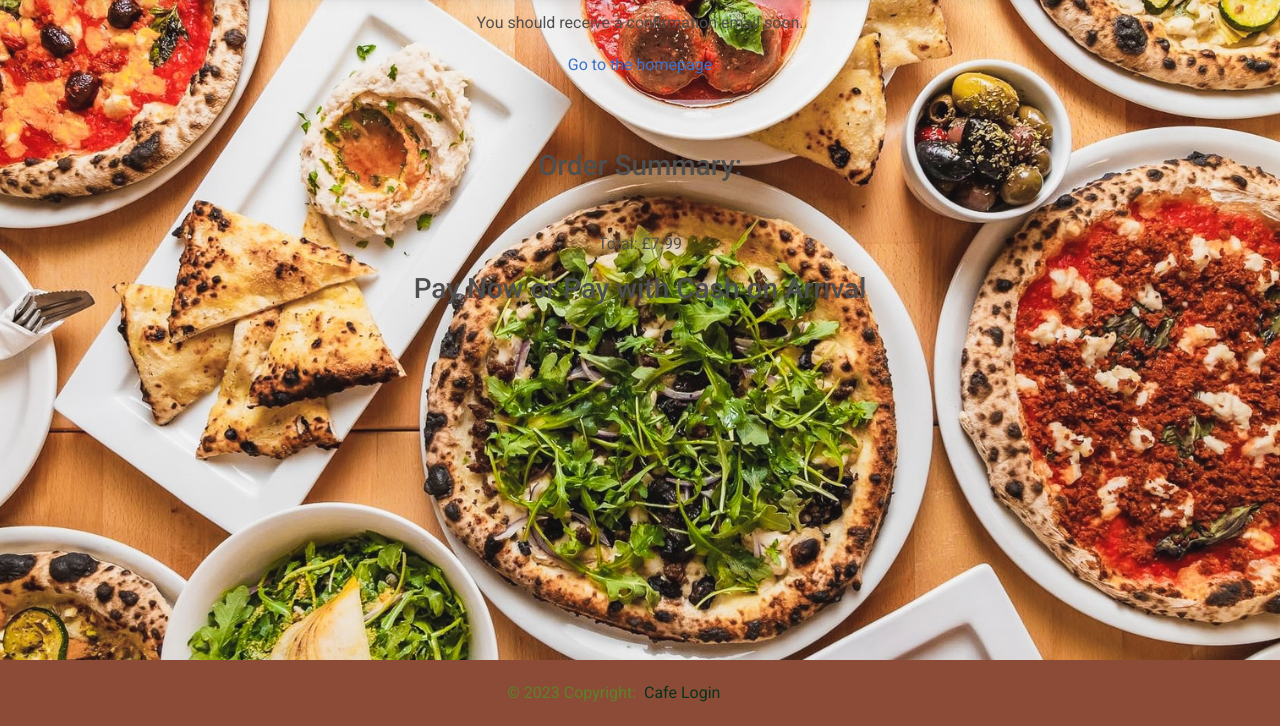
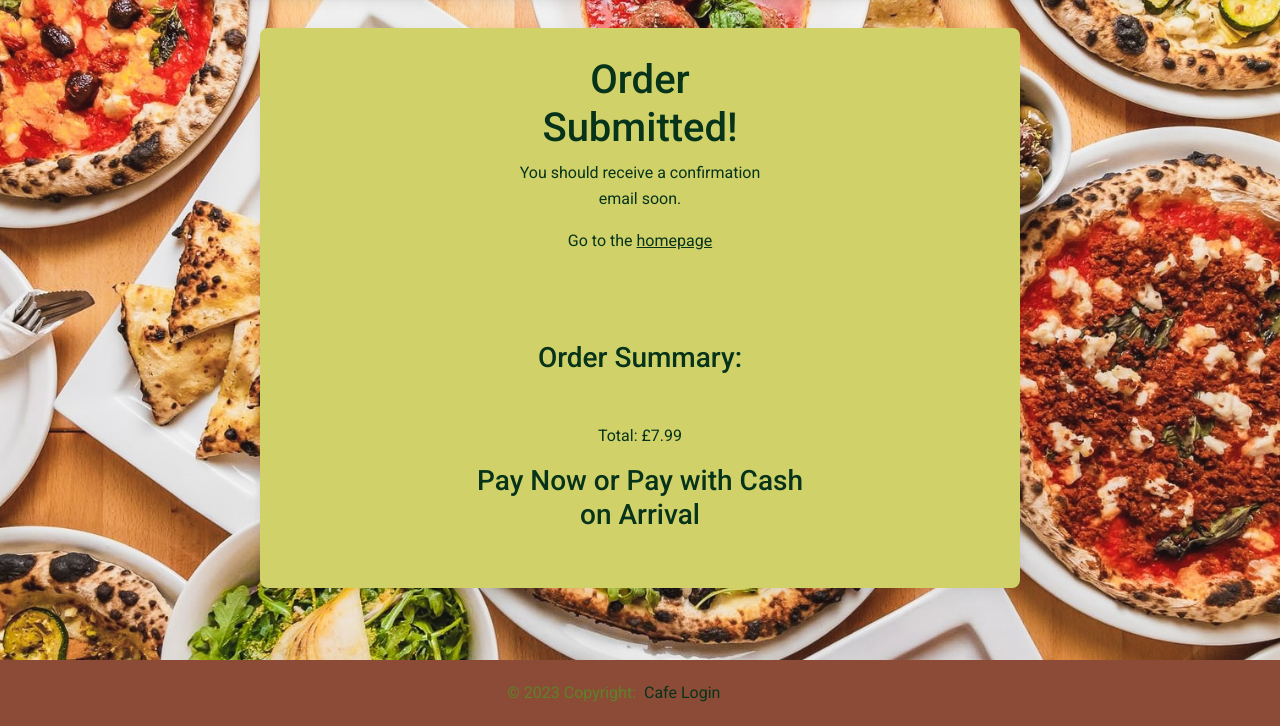
Before and after one commit to JakCrane/Assignment-3, a Django app: page /order_confirmation/31 in a window 1280 px wide. Shown: the part 74-800 px from the top of the page. Run offline with Django 3.2, Linux system fonts and the light colour scheme; data comes from the database, SQL or seed files in the repository; both versions use the stored data as it was after the commit; data that the repository does not hold is empty; some libraries are stand-ins or nearby versions.

Commit message:
css done

```diff
--- a/cafcafproj/custapp/static/custapp/style.css
+++ b/cafcafproj/custapp/static/custapp/style.css
@@ -57,6 +57,16 @@ span {
     border-bottom-left-radius: var(--mdb-card-border-radius);
     border-bottom-right-radius: var(--mdb-card-border-radius);
 }
-
-
+#menu-card {
+    background-color: #8c4b37e8;
+    margin-top: 5%;
+}
+#order-card {
+    margin-top: 8%;
+    padding-bottom: 4%;
+}
+#confirm-card {
+    margin-top: 8%;
+    padding-bottom: 4%;
+}
 /* background-attachment: fixed */
--- a/cafcafproj/custapp/templates/custapp/order_confirmation.html
+++ b/cafcafproj/custapp/templates/custapp/order_confirmation.html
@@ -1,31 +1,36 @@
 {% extends 'custapp/base.html' %}
 
 {% block content %}
-<div class="container mb-5">
-    <div class="row justify-content-center mt-1">
+<div class="container mb-5" id="confirm-card">
+  <div class="row justify-content-center">
+    <div class="col-8 card bg-light-green">
+      <div class="row justify-content-center mt-1">
         <div class="col-md-5 col-sm-12 p-4 text-center">
-            <h1>Order Submitted!</h1>
-            <p>You should receive a confirmation email soon.</p>
-            <a href="{% url 'index' %}">Go to the homepage</a>
+            <h1 class="dark-green">Order Submitted!</h1>
+            <p class="dark-green">You should receive a confirmation email soon.</p>
+            <p class="dark-green">Go to the <a class="dark-green text-decoration-underline" href="{% url 'index' %}">homepage</a></p>
         </div>
-    </div>
+      </div>
 
-    <div class="row justify-content-center mt-5">
+      <div class="row justify-content-center mt-5">
         <div class="col-md-5 col-sm-12 text-center">
-            <h3 class="pb-3">Order Summary:</h3>
+            <h3 class="pb-3 dark-green">Order Summary:</h3>
             {% for item in items %}
-                <p>{{ item.name }} <span class="pl-3">{{ item.price }}</span></p>
+                <p class="dark-green">{{ item.name }} <span class="pl-3">{{ item.price }}</span></p>
             {% endfor %}
 
-            <p class="font-weight-bold pt-4">Total: £{{ price }}</p>
+            <p class="font-weight-bold pt-4 dark-green">Total: £{{ price }}</p>
         </div>
-    </div>
-    <div class="row justify-content-center pb-5">
+      </div>
+      <div class="row justify-content-center pb-5">
         <div class="col-md-6 text-center">
-            <h3>Pay Now or Pay with Cash on Arrival</h3>
+            <h3  class="dark-green">Pay Now or Pay with Cash on Arrival</h3>
             <div id="paypal-button"></div>
         </div>
+      </div>
     </div>
+  </div>
+
 </div>
 <script src="https://cdn.jsdelivr.net/npm/jquery@3.6.4/dist/jquery.min.js"></script>
 <script src="https://www.paypalobjects.com/api/checkout.js"></script>
```
Also changed, not shown: cafcafproj/custapp/templates/custapp/menu.html (+13 -9 lines), cafcafproj/custapp/templates/custapp/order.html (+6 -12 lines), cafcafproj/custapp/templates/custapp/order_pay_confirmation.html (+4 -4 lines), README.md, cafcafproj/db.sqlite3, cafcafproj/media/media_images/falafel_wrap.jpg (added), cafcafproj/media/media_images/falafel_wrap_huIdRwC.jpg (added).
